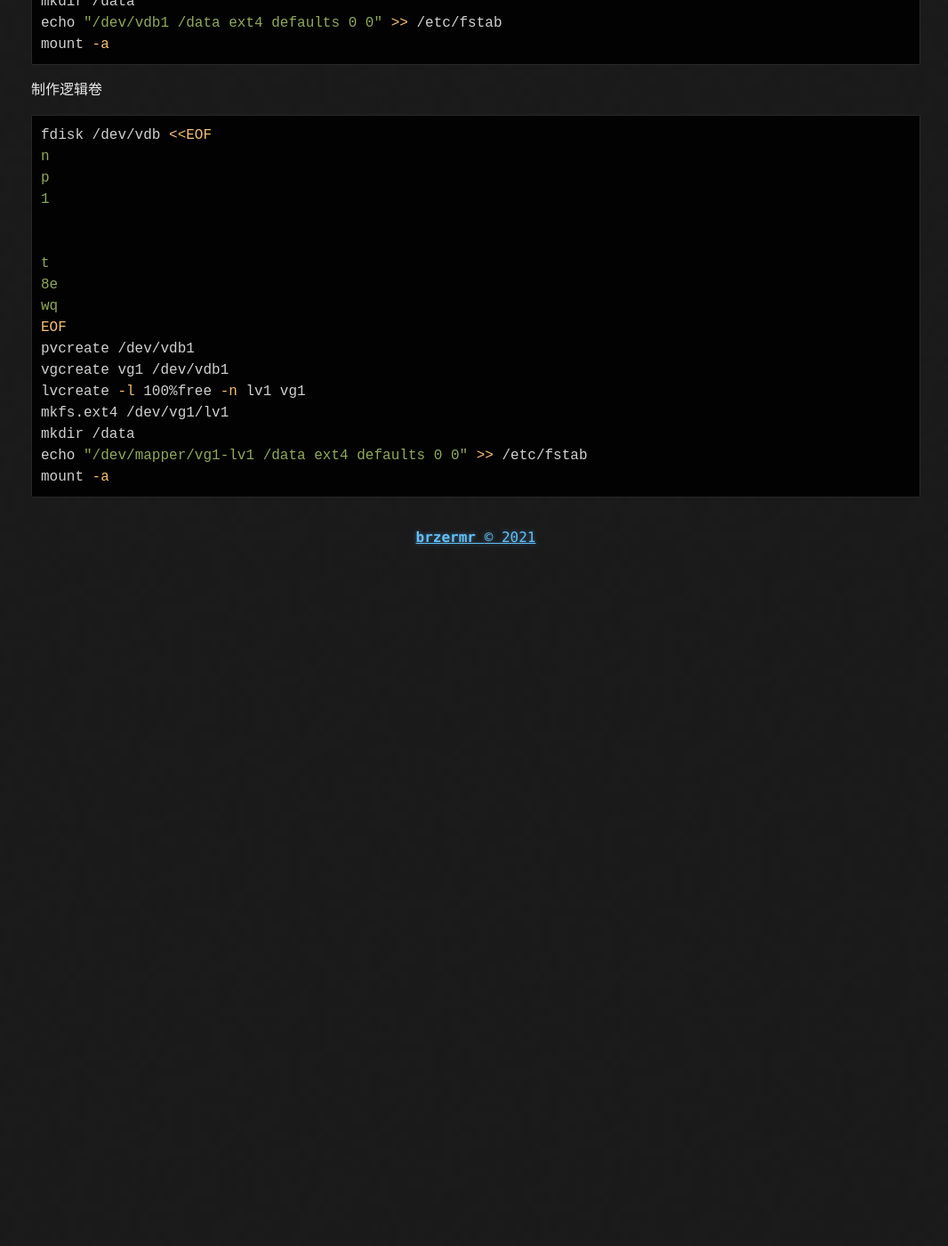
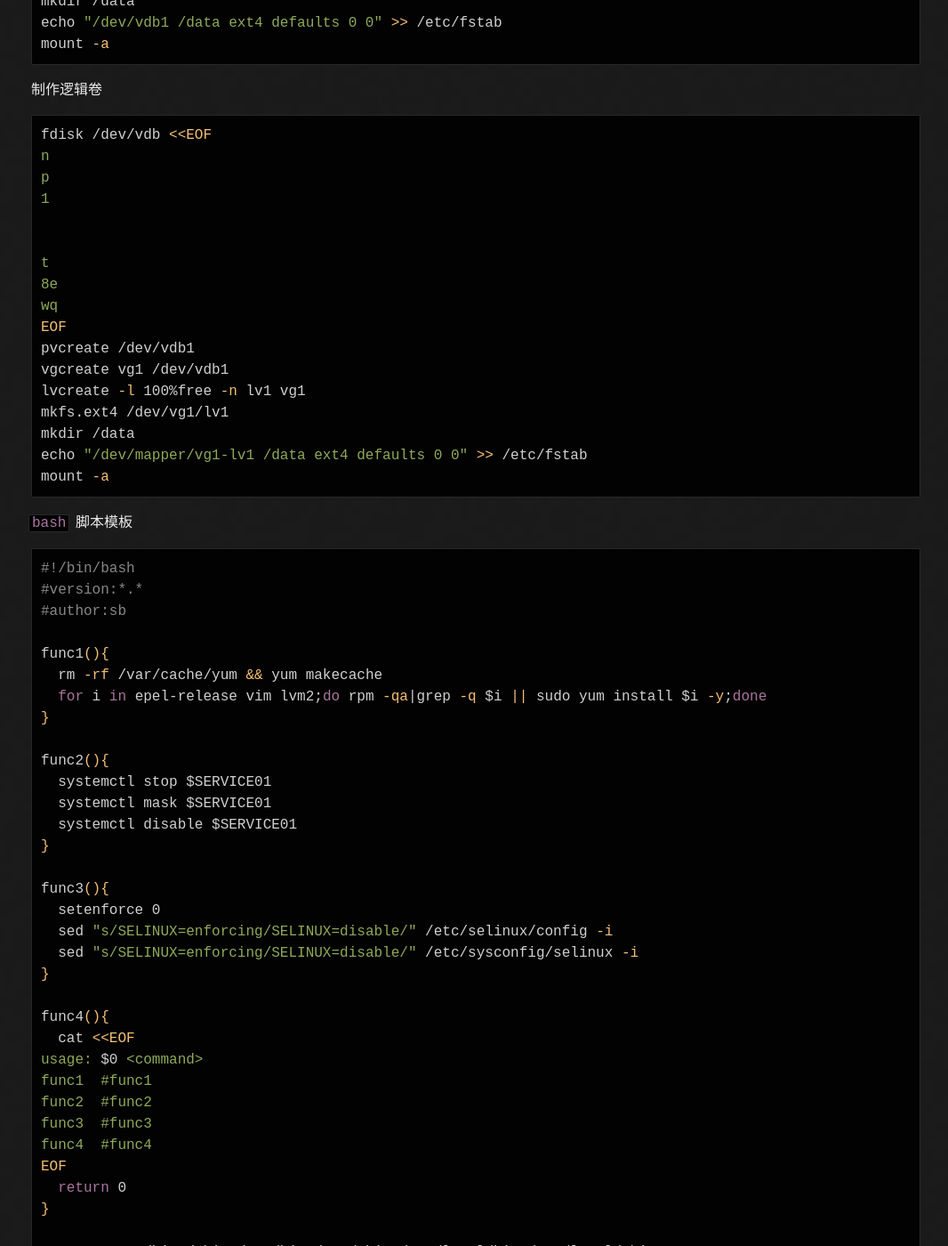
Before and after one commit to brzermr/brzermr.github.io, a Jekyll site: the page built from _posts/2021-04-01-Linux 命令实践案例.md, in a window 1280 px wide and 1400 px high, scrolled down 826 px. Shown: the whole window at 89% size, without its empty margins (105-1171 px from the left). Built offline with Jekyll 4.4.1, drawn with Linux system fonts in a browser that asks for light colours; comment, search, counter and statistics services are not loaded; before the commit the page ends 1455 px from its top, so only the background shows below that; some of the changed text lies outside the part shown.

Commit message:
Update 2021-04-01-Linux 命令实践案例.md

````diff
--- a/_posts/2021-04-01-Linux 命令实践案例.md
+++ b/_posts/2021-04-01-Linux 命令实践案例.md
@@ -48,3 +48,70 @@ mkdir /data
 echo "/dev/mapper/vg1-lv1 /data ext4 defaults 0 0" >> /etc/fstab
 mount -a
 ```
+
+`bash` 脚本模板
+
+```bash
+#!/bin/bash
+#version:*.*
+#author:sb
+
+func1(){
+  rm -rf /var/cache/yum && yum makecache
+  for i in epel-release vim lvm2;do rpm -qa|grep -q $i || sudo yum install $i -y;done
+}
+
+func2(){
+  systemctl stop $SERVICE01
+  systemctl mask $SERVICE01
+  systemctl disable $SERVICE01
+}
+
+func3(){
+  setenforce 0
+  sed "s/SELINUX=enforcing/SELINUX=disable/" /etc/selinux/config -i
+  sed "s/SELINUX=enforcing/SELINUX=disable/" /etc/sysconfig/selinux -i
+}
+
+func4(){
+  cat <<EOF
+usage: $0 <command>
+func1  #func1
+func2  #func2
+func3  #func3
+func4  #func4
+EOF
+  return 0
+}
+
+export PATH=/bin:/sbin:/usr/bin:/usr/sbin:/usr/local/bin:/usr/local/sbin
+
+if [[ $uid -ne 0 ]];then
+  echo -e "permission deny, plz use root."
+  exit 1
+fi
+
+if [[ $# = 0 ]];then
+  func4 && exit 0
+fi
+
+case "$1" in
+  func1)
+    func1
+    ;;
+  func2)
+    func2
+    ;;
+  all)
+    func1
+    func2
+    func3
+    ;;
+  *)
+    func4 && exit 0
+  exit 1
+  ;;
+esac
+exit 0
+rm $0
+```
````
